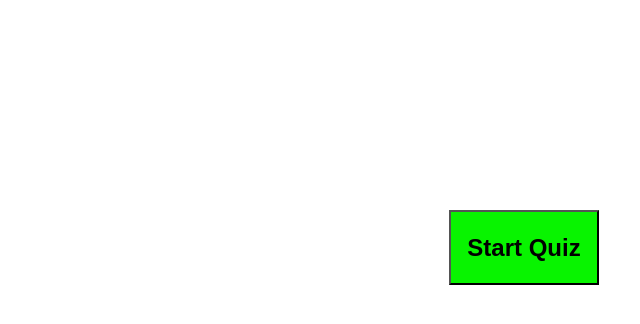
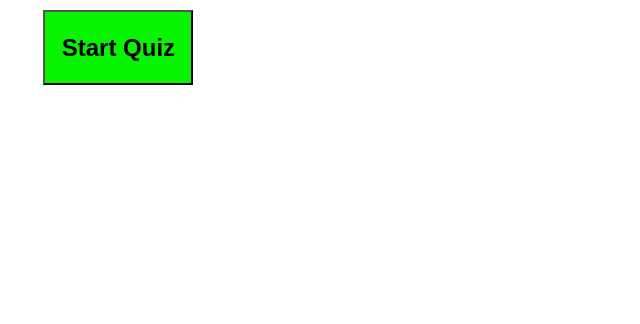
Before and after one commit to Marshall88GB/Quiz, a plain HTML site: page index.html in a window 1280 px wide. Shown: the whole page, without its empty margins (91-731 px from the left). Drawn offline with Linux system fonts and the light colour scheme.

Commit message:
Update style.css

```diff
--- a/style.css
+++ b/style.css
@@ -3,7 +3,7 @@ body {
     font-family: 'Noto Sans HK', sans-serif;
 }
 .divWrapper {
-    width: 600px;
+    width: 80%;
    margin: 10px auto;
 }
 
@@ -24,9 +24,8 @@ body {
     color: rgb(0, 0, 0);
     width: 150px;
     height: 75px;
-    position: relative;
-    margin-top: 200px;
-    margin-left: 200px;
+
+
 }
 .QuestionDiv {
     border : 1px solid rgb(156, 152, 152);
```
